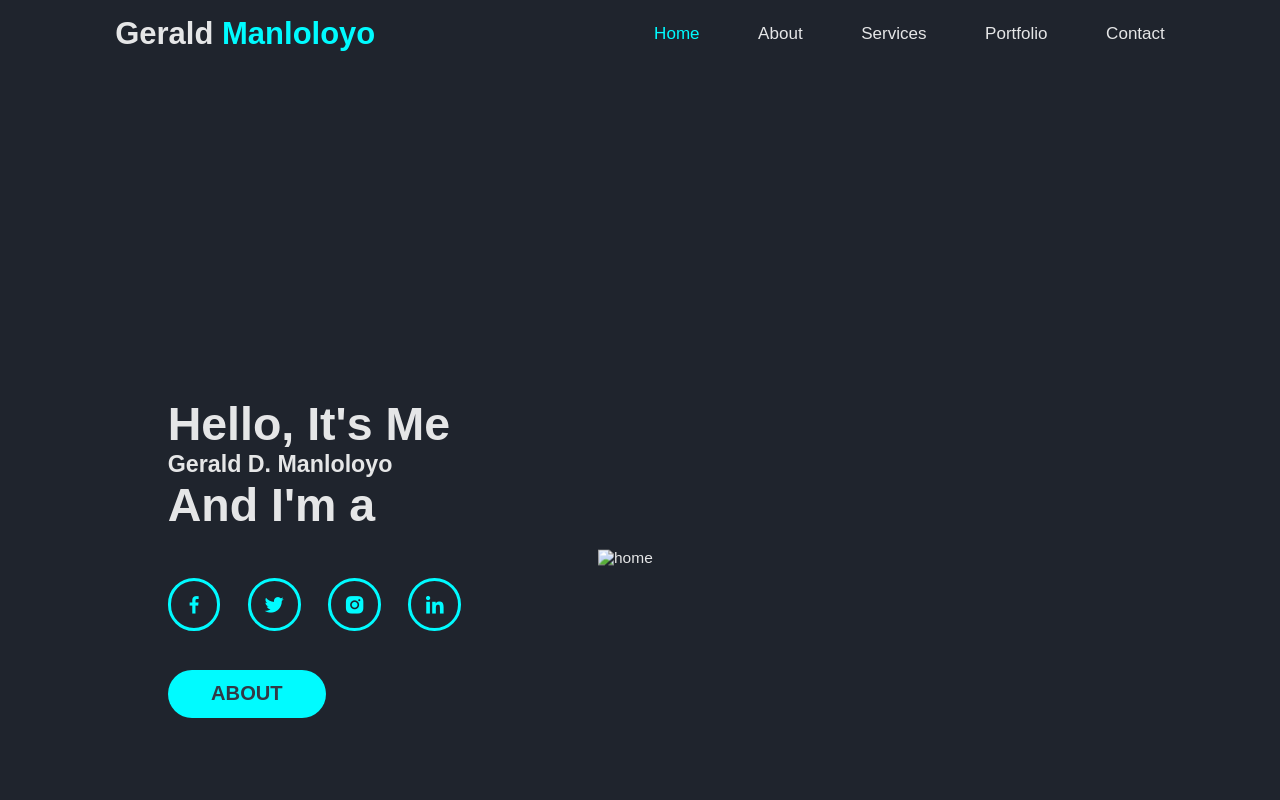
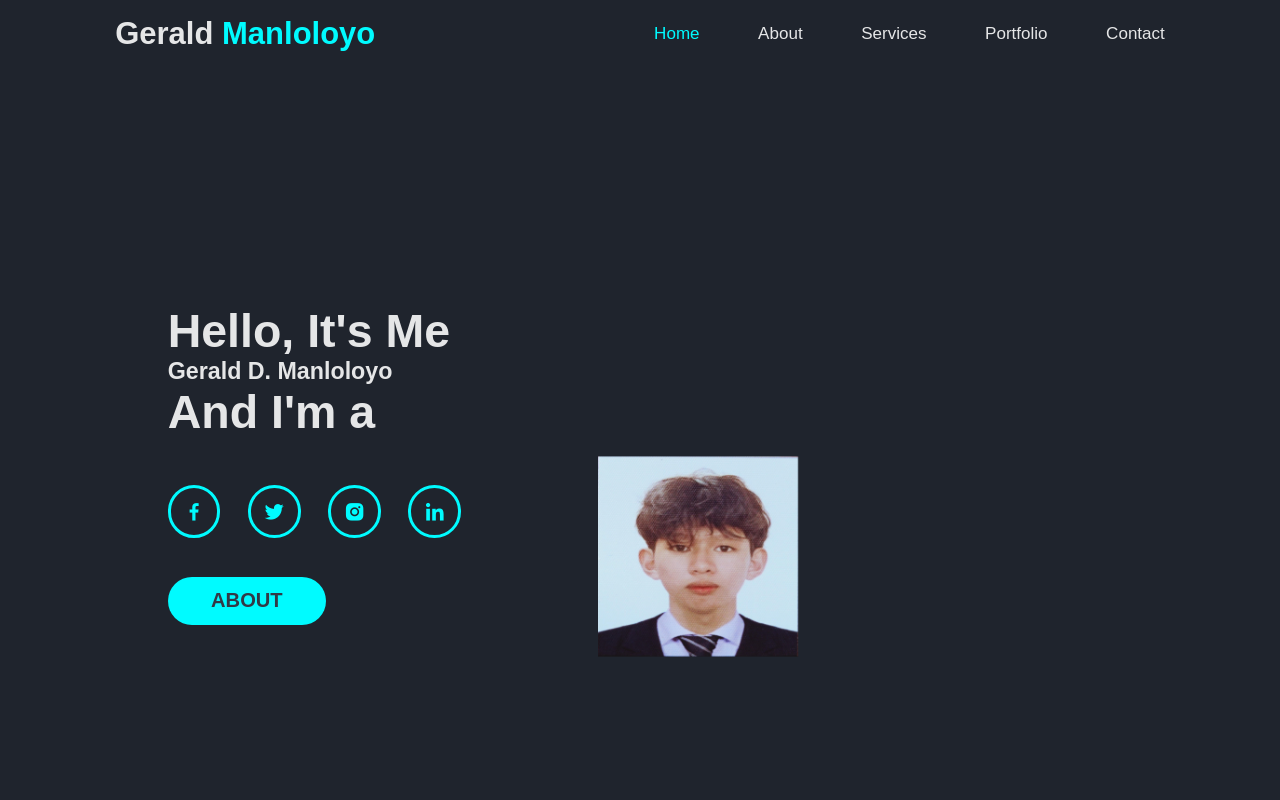
Before and after one commit to geraldmanloloyo13-star/ManloloyoGerald-CC100-Website-1, a plain HTML site: page index.html in a window 1280 px wide. Shown: the top 800 px of the page. Drawn offline with nearby package versions, Linux system fonts and the light colour scheme.

Commit message:
Update index.html

```diff
--- a/index.html
+++ b/index.html
@@ -45,7 +45,7 @@
     </div>
 
     <div class="home-img">
-      <img src="home.jpg" alt="home" width="200" height="200" />
+      <img src="IMG_Gerald(1).jpg" alt="home" width="200" height="200" />
     </div>
   </section>
 
```
